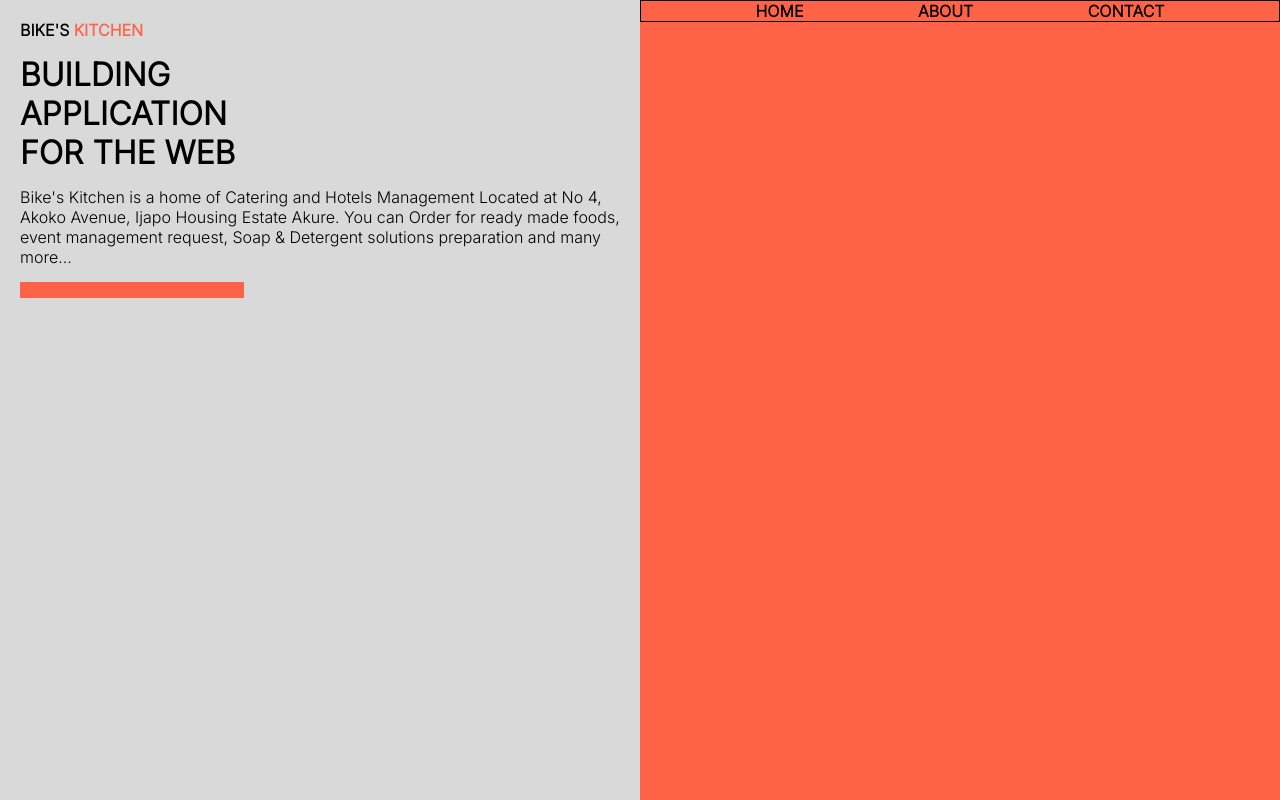
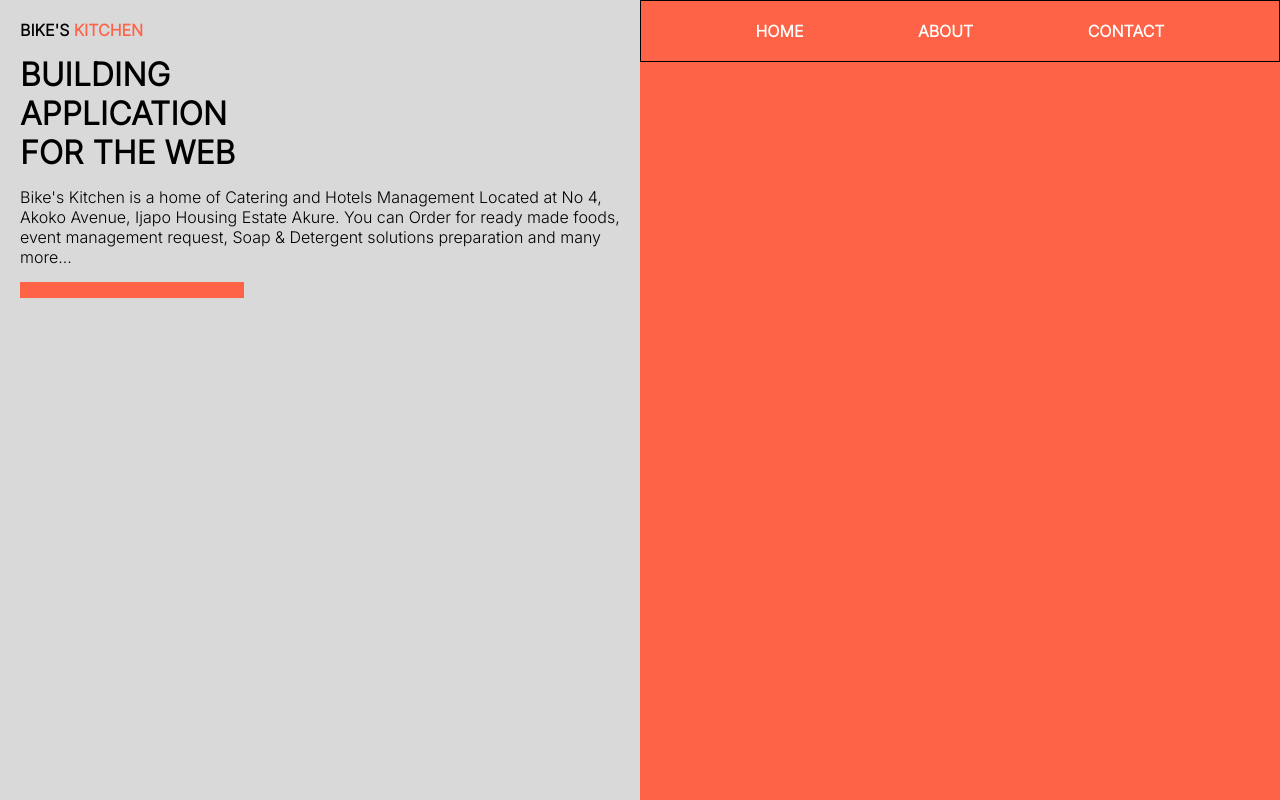
Before and after one commit to badeyemo/ajibike, a plain HTML site: page bike.html in a window 1280 px wide. Shown: the top 800 px of the page. Drawn offline with Linux system fonts and the light colour scheme.

Commit message:
additinal files commit

```diff
--- a/bike.css
+++ b/bike.css
@@ -20,6 +20,7 @@ body {
 }
 
 .right_div{
+    background: url(./images/Barra.png);
     background: tomato;
     height: 1016px;
     width: 50%;
@@ -45,4 +46,6 @@ span{
     border: 1px solid black;
     display: flex;
     justify-content: space-evenly;
+    color: white;
+    padding: 20px 0;
 }
```
Also changed, not shown: images/Omap.png (added), 1 other file.
